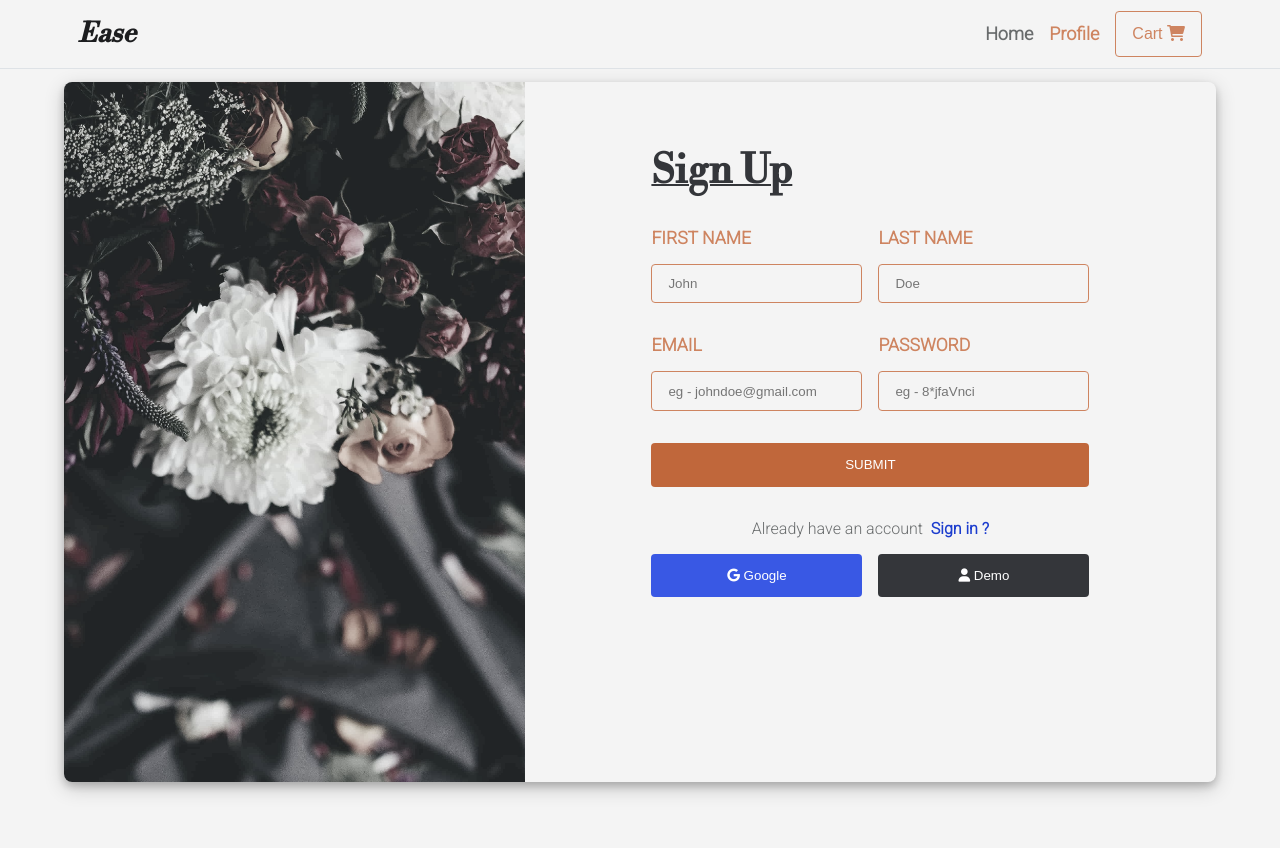
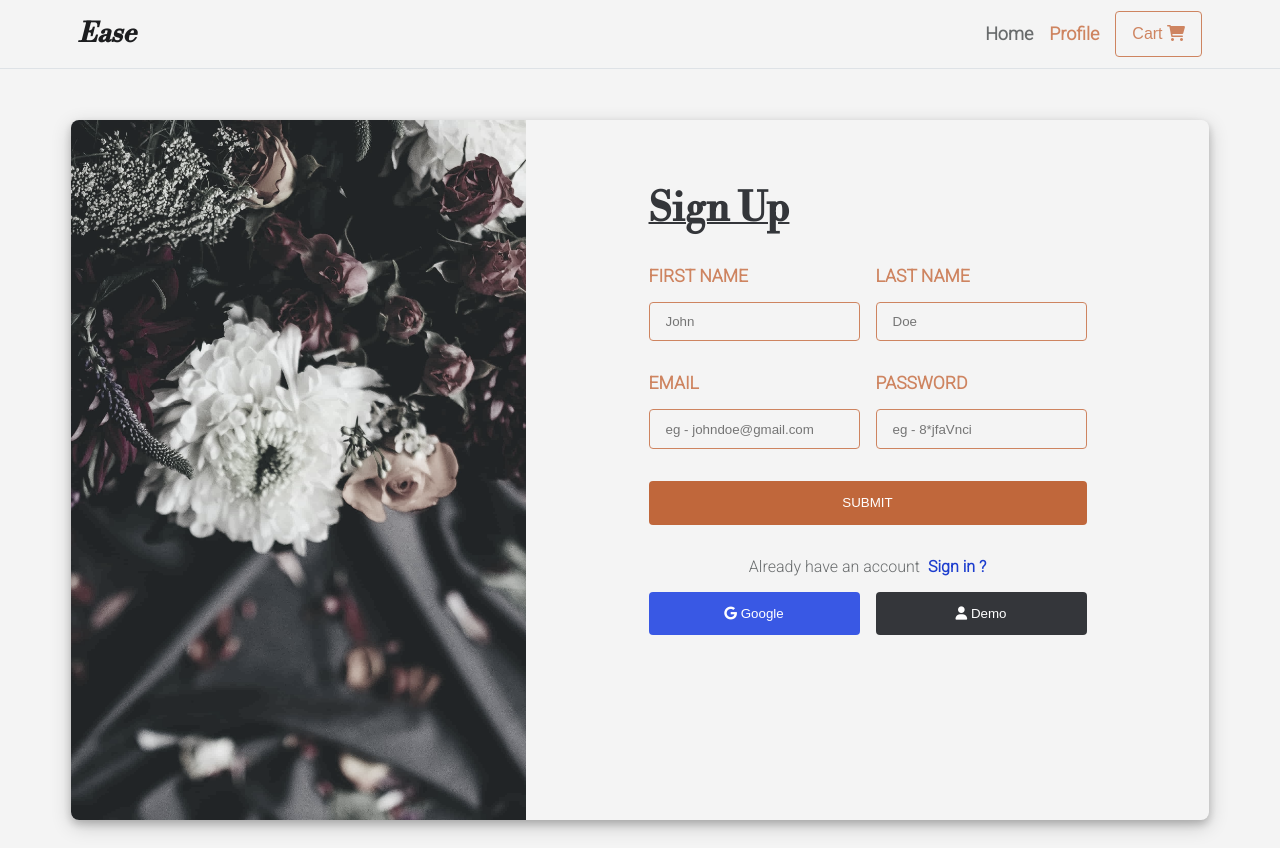
Before and after one commit to sosring/Ease-ecom, a Vue app: page /auth in a window 1280 px wide. After the commit the page ends 800 px from the top, so only its background shows below. Built offline with nearby package versions, Linux system fonts and the light colour scheme; no server answers.

Commit message:
root files

```diff
--- a/src/App.vue
+++ b/src/App.vue
@@ -28,7 +28,10 @@
   }
 
   .main-container {
-    margin-top: 3rem;
+    width: 100%;
     padding: .5rem;
+
+    position: fixed;
+    top: 10%;
   }
 </style>
--- a/src/components/User/Form.vue
+++ b/src/components/User/Form.vue
@@ -150,14 +150,9 @@
 
   .form-container {
     height: auto;
-    width: 100%;
+    max-width: 1400px;
 
-    position: fixed;
-    top: 50%;
-    left: 50%;
-    transform: translate(-50%, -50%);
-
-    margin-top: 1rem;
+    margin: 1rem auto;
     overflow: hidden;
     @include flexCenter(none, none, column);
 
@@ -177,7 +172,6 @@
 
     @include screen-md {
 
-      width: 1400px;
       height: 700px;
       width: 90%;
       margin-top: 2rem;
--- a/src/stores/auth.js
+++ b/src/stores/auth.js
@@ -28,6 +28,7 @@ export const useAuthStore = defineStore('authStore', {
             emailVerified: user.emailVerified,
             creationTime : user.metadata.creationTime
           }
+          console.log(user)
         } else {
           this.clearUser()
         }
--- a/src/views/Authpage.vue
+++ b/src/views/Authpage.vue
@@ -81,18 +81,14 @@
       font-size: .8rem;
     }
   }
-.profile-container {
-    width: 100%;
+
+ .profile-container {
+    max-width: 800px;
     padding: 1rem;
     overflow: hidden;
-
-    position: fixed;
-    top: 10%;
-    left: 50%;
-    transform: translate(-50%, 0);
+    margin: 1rem auto;
 
     @include screen-md {
-      width: 800px;
       box-shadow: 0 2px 8px 0 rgba(0,0,0,0.2);
     }
 
@@ -110,6 +106,7 @@
         height: 120px;
         width: 120px;
         border-radius: 50%;
+
         overflow: hidden;
         position: relative;
 
```
Also changed, not shown: 1 other file (tests, documents, lock files or other folders).
